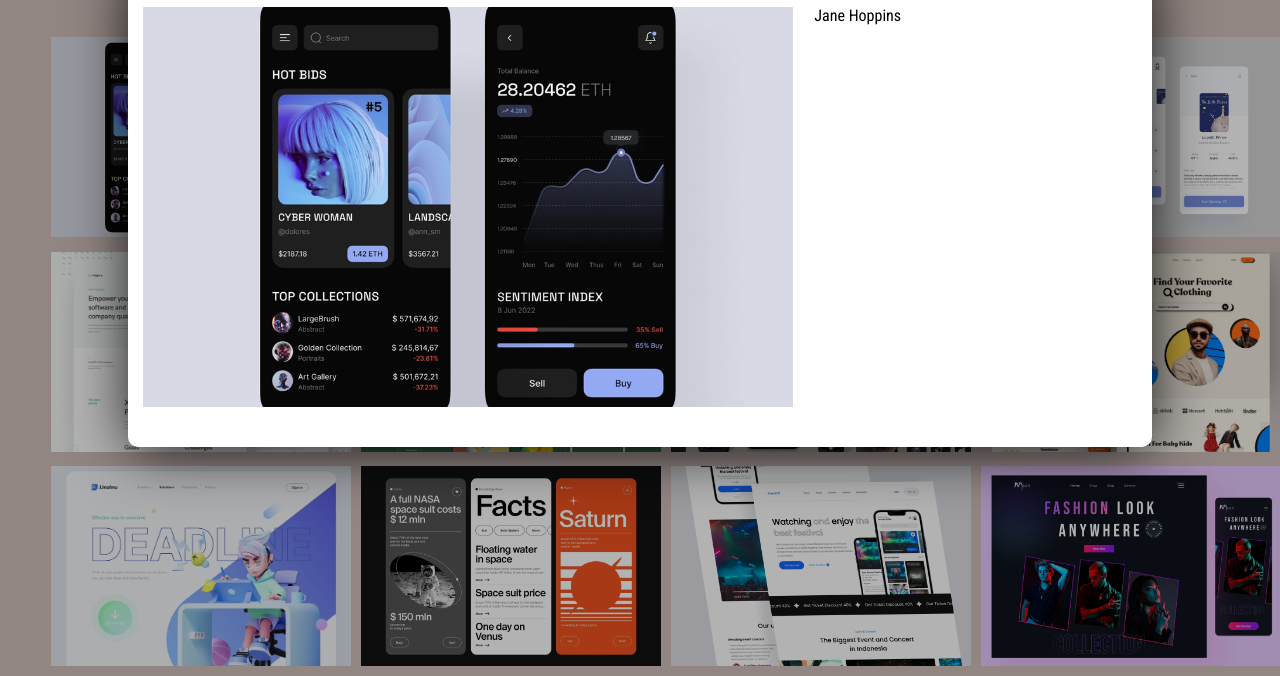
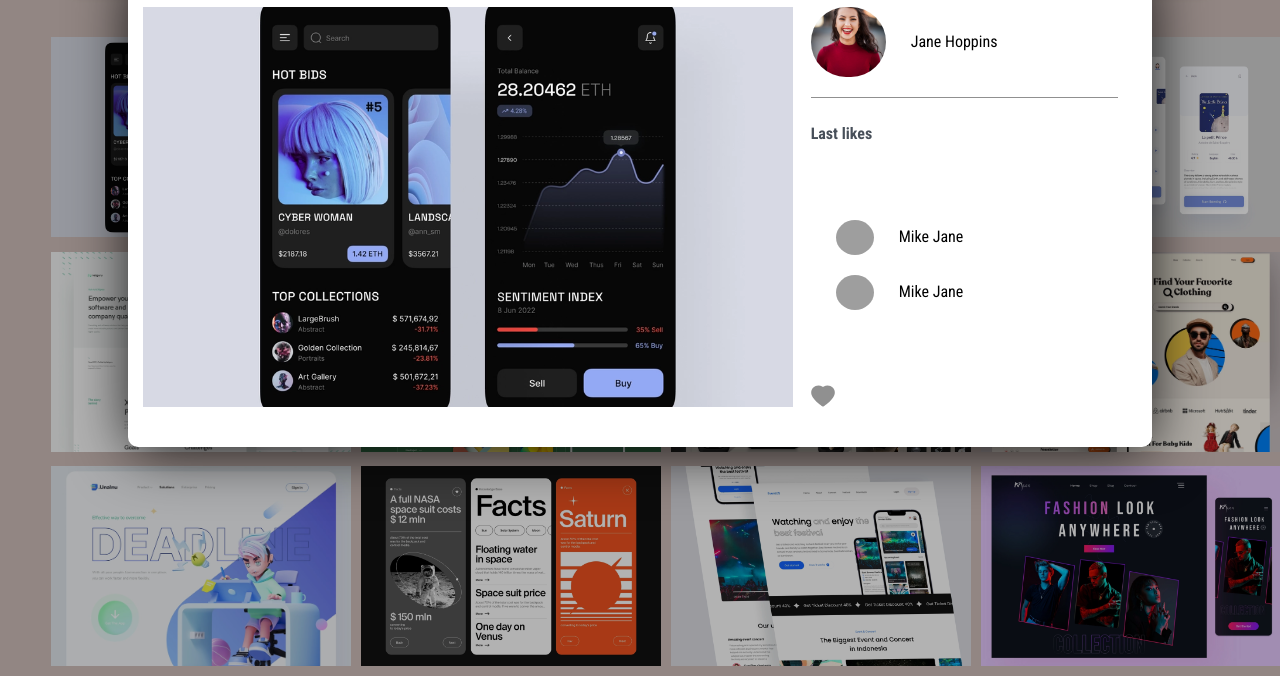
Before and after one commit to taiprogrammer/make-your-art-version-2, a website: page view/pages/ui-ux.html in a window 1280 px wide. Both pictures are taken after a click on the picture 201 px from the left and 261 px from the top of the page. Shown: the part 124-800 px from the top of the page. Drawn offline with Linux system fonts and the light colour scheme; grey boxes are pictures that could not be loaded.

Commit message:
feature (ui ux modal) - finalizando modal da tela de ui/ux

```diff
--- a/view/js/ui-ux/uiUx.js
+++ b/view/js/ui-ux/uiUx.js
@@ -1,3 +1,5 @@
+let isEmpty = false;
+
 function openModal(n) {
   let modal = document.getElementById("modal");
 
@@ -17,3 +19,15 @@ function closeModal() {
   let modal = document.getElementById("modal");
   modal.style.display = "none";
 }
+
+function like() {
+  const iconLike = document.getElementById("like");
+
+  if (!isEmpty) {
+    isEmpty = true;
+    iconLike.src = "../assets/icons/ic-heart-filled.svg";
+  } else if (isEmpty) {
+    isEmpty = false;
+    iconLike.src = "../assets/icons/ic-heart-empty.svg";
+  }
+}
--- a/view/pages/ui-ux.html
+++ b/view/pages/ui-ux.html
@@ -10,12 +10,7 @@
     <link rel="stylesheet" href="../style/normalize.css" />
   </head>
   <body>
-    <div
-      id="modal"
-      class="overlay"
-      style="display: none"
-      onclick="closeModal()"
-    >
+    <div id="modal" class="overlay" style="display: none">
       <section class="modal" id="content_one">
         <div class="modal-header">
           <img
@@ -30,8 +25,27 @@
           </div>
           <div class="body-side-info">
             <div class="artist">
-              <img src="" alt="" />
+              <img src="../assets/img/profile/jane.jpg" alt="Jane Hoppins" />
               <span>Jane Hoppins</span>
+            </div>
+            <div class="title-likes"><h4>Last likes</h4></div>
+            <div class="last-likes">
+              <div class="like">
+                <img src="../assets/img/profile/mike.jpg" alt="Mike Jane" />
+                <span>Mike Jane</span>
+              </div>
+              <div class="like">
+                <img src="../assets/img/profile/mike.jpg" alt="Mike Jane" />
+                <span>Mike Jane</span>
+              </div>
+            </div>
+            <div class="give-like">
+              <img
+                id="like"
+                src="../assets/icons/ic-heart-empty.svg"
+                alt="Icon heart like"
+                onclick="like()"
+              />
             </div>
           </div>
         </div>
--- a/view/style/ui-ux.css
+++ b/view/style/ui-ux.css
@@ -99,3 +99,63 @@ body {
 .item img:hover {
   opacity: 0.8;
 }
+
+.body-side-info {
+  display: flex;
+  flex-direction: column;
+  justify-content: space-between;
+}
+
+.artist img {
+  width: 75px;
+  height: 70px;
+  object-fit: cover;
+  border-radius: 100px;
+}
+
+.title-likes h4 {
+  color: var(--dark--purple--gray);
+}
+
+.like img {
+  width: 38px;
+  height: 35px;
+  object-fit: cover;
+  border-radius: 100%;
+}
+
+.artist {
+  width: 90%;
+  padding-bottom: 20px;
+  border-bottom: 1px solid var(--light--purple--gray);
+}
+
+.artist,
+.like {
+  display: flex;
+  align-items: center;
+  justify-content: flex-start;
+}
+
+.like {
+  margin-bottom: 20px;
+}
+
+.last-likes {
+  display: flex;
+  margin: 50px 25px;
+  flex-direction: column;
+}
+
+.artist span,
+.like span {
+  margin-left: 25px;
+}
+
+.give-like img {
+  cursor: pointer;
+}
+
+.give-like img:hover {
+  opacity: 0.8;
+}
```
Also changed, not shown: view/assets/icons/ic-heart-empty.svg (added), view/assets/icons/ic-heart-filled.svg (added), view/assets/img/profile/jane.jpg (added), 1 other file.
